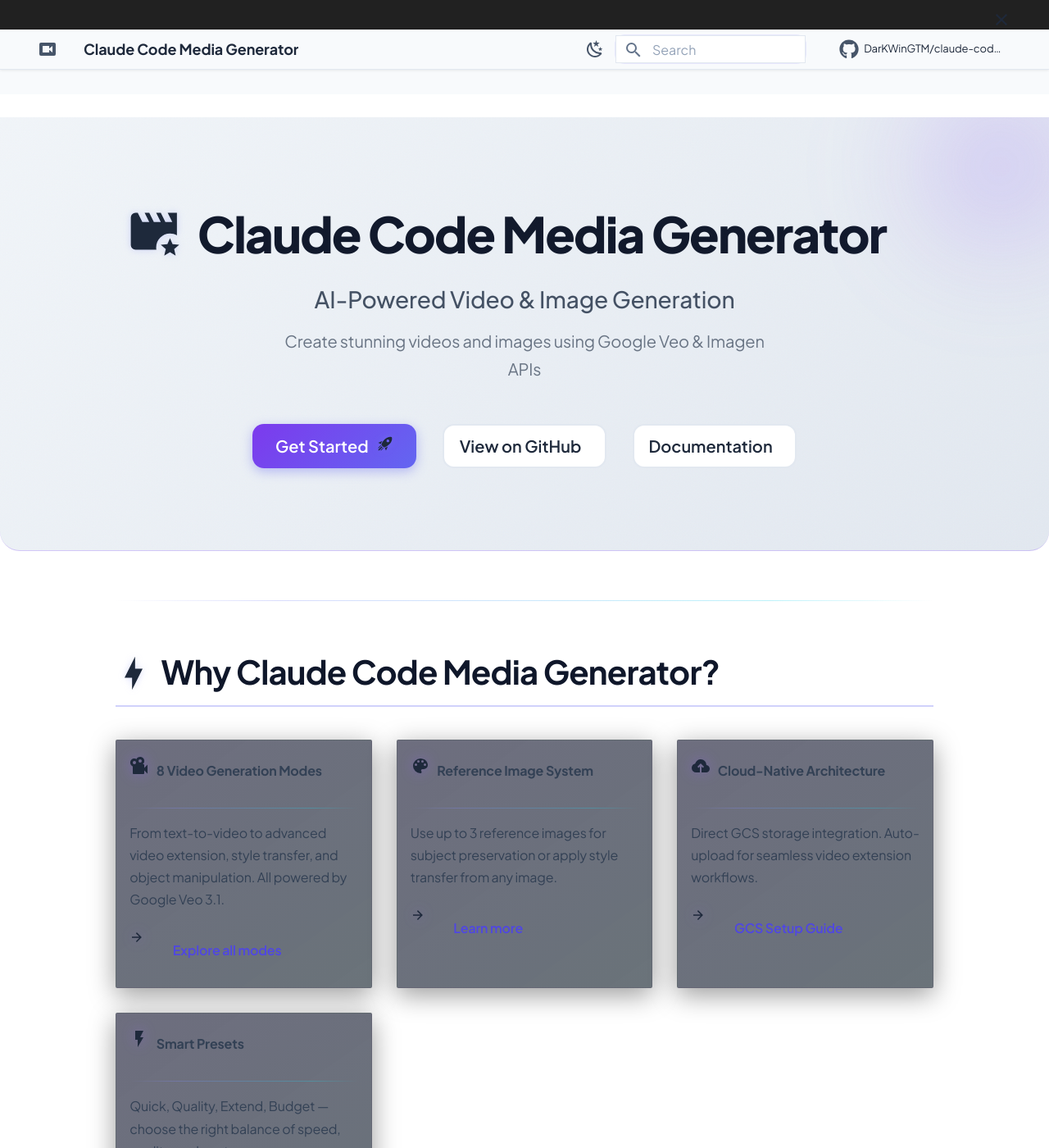
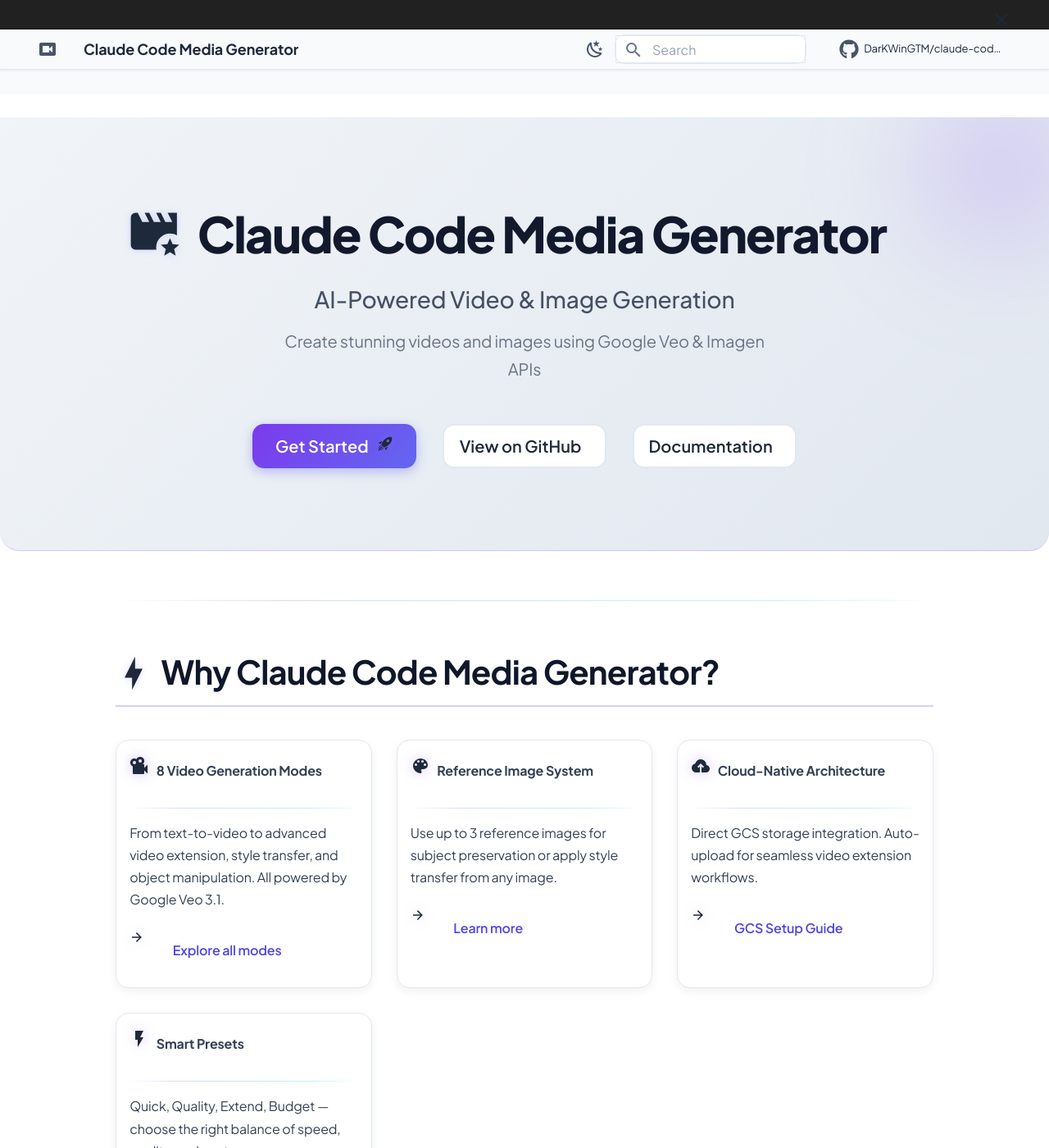
Before and after one commit to DarKWinGTM/claude-code-media-generator, an MkDocs documentation site: the page built from docs/index.md, in a window 1280 px wide and 1400 px high. Shown: the whole window at 82% size. Built offline with MkDocs 1.6.1 and Material for MkDocs 9.7.7, drawn with Linux system fonts in a browser that asks for light colours; comment, search, counter and statistics services are not loaded.

Commit message:
fix(css): v1.7.4 Light Mode - Remove ALL glass effects, pure white cards

```diff
--- a/docs/stylesheets/extra.css
+++ b/docs/stylesheets/extra.css
@@ -1,7 +1,7 @@
 /* ===========================================
    Claude Code Media Generator - 2026 Design
    Glassmorphism + Gradient + Bento Grid
-   v1.7.3 - Hero Buttons: Row or Column Only
+   v1.7.4 - Light Mode: No Glass Effects
    =========================================== */
 
 /* ===== Google Fonts Import ===== */
@@ -2581,15 +2581,28 @@
 }
 
 /* ===== LIGHT MODE - Enhanced Grid Cards ===== */
-[data-md-color-scheme="default"] .grid.cards > li {
+/* v1.7.4: Complete Light Mode Override - Pure White Background, No Glass Effect */
+[data-md-color-scheme="default"] .grid.cards > li,
+[data-md-color-scheme="default"] .grid.cards > ul > li {
   background: #FFFFFF !important;
+  backdrop-filter: none !important;
+  -webkit-backdrop-filter: none !important;
   border: 1px solid #E2E8F0 !important;
   border-radius: 16px !important;
   box-shadow: 0 4px 12px rgba(0, 0, 0, 0.06) !important;
   transition: all 0.25s ease !important;
 }
 
-[data-md-color-scheme="default"] .grid.cards > li:hover {
+[data-md-color-scheme="default"] .grid.cards > li::before,
+[data-md-color-scheme="default"] .grid.cards > ul > li::before {
+  display: none !important;  /* Hide gradient top line */
+}
+
+[data-md-color-scheme="default"] .grid.cards > li:hover,
+[data-md-color-scheme="default"] .grid.cards > ul > li:hover {
+  background: #FFFFFF !important;
+  backdrop-filter: none !important;
+  -webkit-backdrop-filter: none !important;
   border-color: #6366F1 !important;
   box-shadow: 0 8px 24px rgba(99, 102, 241, 0.12) !important;
   transform: translateY(-2px) !important;
@@ -2903,3 +2916,120 @@
   color: #FFFFFF !important;
   text-decoration: underline !important;
 }
+
+/* =====================================================
+   v1.7.4 - COMPREHENSIVE LIGHT MODE GLASS EFFECT FIX
+   - Remove ALL backdrop-filter/glass effects in Light Mode
+   - Ensure pure white/light backgrounds
+   - Fix any dark-themed elements bleeding through
+   ===================================================== */
+
+/* ===== LIGHT MODE - Feature Cards (No Glass) ===== */
+[data-md-color-scheme="default"] .feature-card {
+  background: #FFFFFF !important;
+  backdrop-filter: none !important;
+  -webkit-backdrop-filter: none !important;
+  border: 1px solid #E2E8F0 !important;
+  box-shadow: 0 4px 12px rgba(0, 0, 0, 0.06) !important;
+}
+
+[data-md-color-scheme="default"] .feature-card:hover {
+  background: #FFFFFF !important;
+  backdrop-filter: none !important;
+  border-color: #6366F1 !important;
+  box-shadow: 0 8px 24px rgba(99, 102, 241, 0.12) !important;
+}
+
+/* ===== LIGHT MODE - Sidebar (No Glass) ===== */
+[data-md-color-scheme="default"] .md-sidebar {
+  background: #FFFFFF !important;
+  backdrop-filter: none !important;
+  -webkit-backdrop-filter: none !important;
+}
+
+[data-md-color-scheme="default"] .md-sidebar__scrollwrap {
+  background: transparent !important;
+}
+
+/* ===== LIGHT MODE - Tabs (No Glass) ===== */
+[data-md-color-scheme="default"] .md-tabs {
+  background: rgba(255, 255, 255, 0.95) !important;
+  backdrop-filter: none !important;
+  -webkit-backdrop-filter: none !important;
+}
+
+/* ===== LIGHT MODE - Search (No Glass) ===== */
+[data-md-color-scheme="default"] .md-search__form {
+  background: #FFFFFF !important;
+  backdrop-filter: none !important;
+  -webkit-backdrop-filter: none !important;
+  border: 1px solid #E2E8F0 !important;
+}
+
+[data-md-color-scheme="default"] .md-search__input {
+  background: transparent !important;
+  color: #1E293B !important;
+}
+
+/* ===== LIGHT MODE - Dialog/Modal (No Glass) ===== */
+[data-md-color-scheme="default"] .md-dialog {
+  background: #FFFFFF !important;
+  backdrop-filter: none !important;
+  -webkit-backdrop-filter: none !important;
+  border: 1px solid #E2E8F0 !important;
+}
+
+/* ===== LIGHT MODE - Content Area ===== */
+[data-md-color-scheme="default"] .md-content {
+  background: #FFFFFF !important;
+}
+
+[data-md-color-scheme="default"] .md-content__inner {
+  background: transparent !important;
+}
+
+/* ===== LIGHT MODE - Admonitions (Clean backgrounds) ===== */
+[data-md-color-scheme="default"] .md-typeset .admonition,
+[data-md-color-scheme="default"] .md-typeset details {
+  backdrop-filter: none !important;
+  -webkit-backdrop-filter: none !important;
+}
+
+/* ===== LIGHT MODE - Tables (Clean) ===== */
+[data-md-color-scheme="default"] .md-typeset table:not([class]) {
+  background: #FFFFFF !important;
+  backdrop-filter: none !important;
+}
+
+[data-md-color-scheme="default"] .md-typeset table:not([class]) th {
+  background: #F1F5F9 !important;
+  color: #1E293B !important;
+}
+
+[data-md-color-scheme="default"] .md-typeset table:not([class]) td {
+  background: #FFFFFF !important;
+  color: #334155 !important;
+}
+
+/* ===== LIGHT MODE - Code Blocks (Clean) ===== */
+[data-md-color-scheme="default"] .md-typeset pre {
+  backdrop-filter: none !important;
+  -webkit-backdrop-filter: none !important;
+}
+
+/* ===== LIGHT MODE - Footer (Clean) ===== */
+[data-md-color-scheme="default"] .md-footer {
+  backdrop-filter: none !important;
+  -webkit-backdrop-filter: none !important;
+}
+
+/* ===== LIGHT MODE - Main container (Clean) ===== */
+[data-md-color-scheme="default"] .md-main {
+  background: #F8FAFC !important;
+}
+
+/* ===== LIGHT MODE - Hero Section (Clean) ===== */
+[data-md-color-scheme="default"] .hero-section {
+  backdrop-filter: none !important;
+  -webkit-backdrop-filter: none !important;
+}
```
